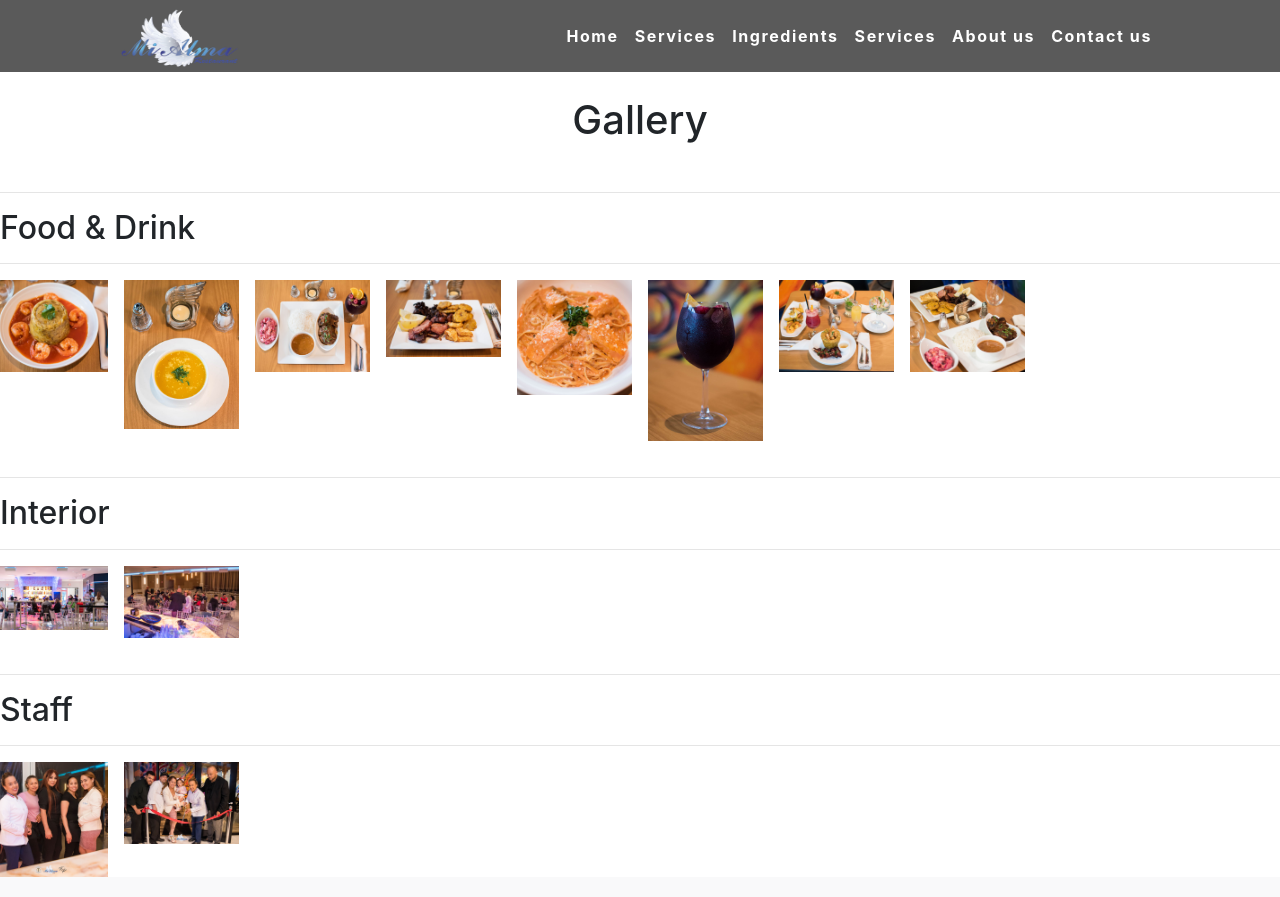
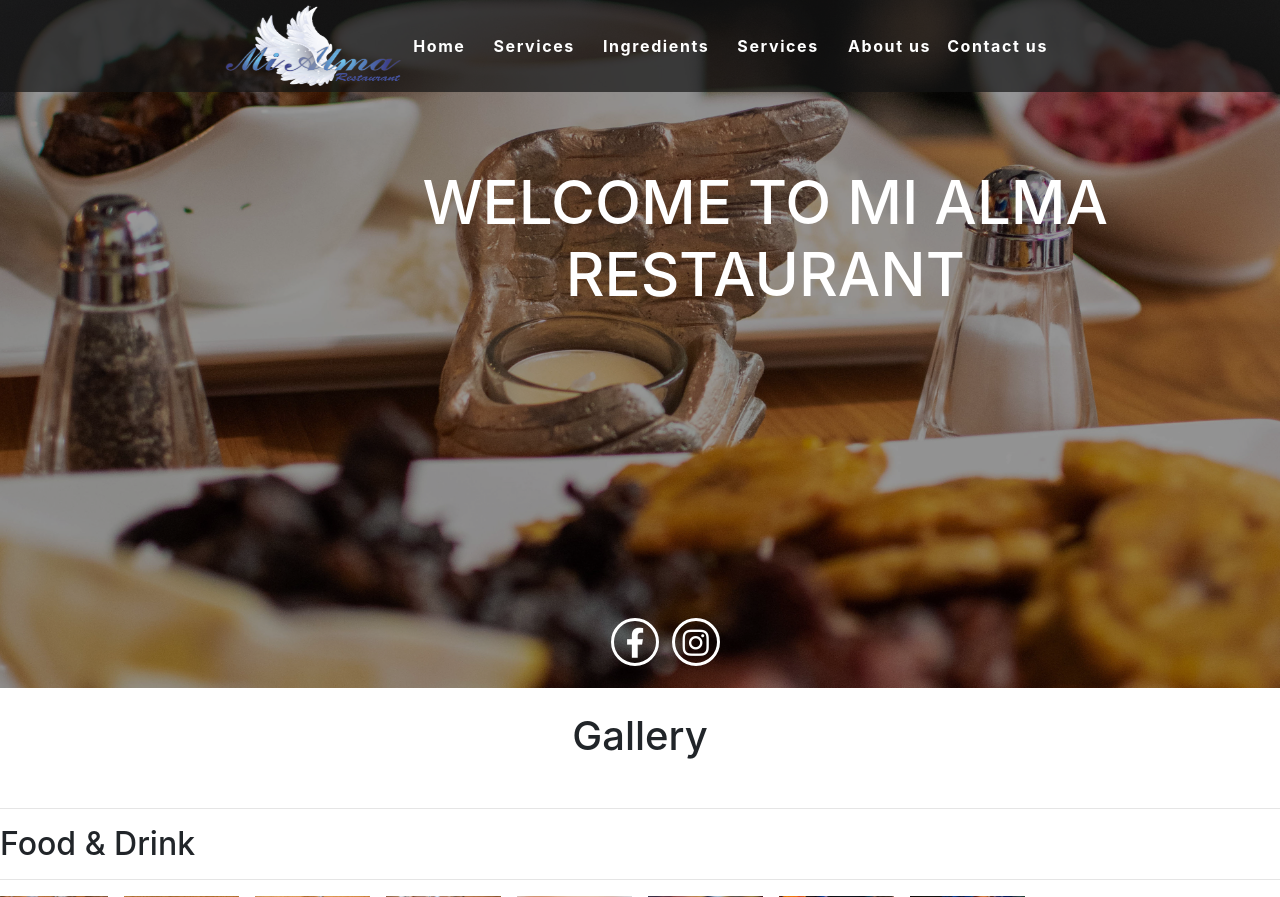
Before and after one commit to antonioi520/RESTAURANTsite, a PHP site: page /gallery.php in a window 1280 px wide. Shown: the top 897 px of the page. Run offline with PHP 8.4, Linux system fonts and the light colour scheme; some libraries are stand-ins or nearby versions.

Commit message:
added new header to gallery page

```diff
--- a/gallery.php
+++ b/gallery.php
@@ -27,28 +27,30 @@
 <body>
 <!-- Header -->
 
-<nav class="navbar navbar-expand-lg navbar-inverse bg-blackish">
-    <div class="col-md-1"></div>
-    <img src="img/logo.png" alt="logo" style="height: 60px;width: 120px;">
+<nav class="navbar navbar-expand-lg navbar-inverse bg-blackish" style="z-index: 1;">
+    <div class="col-md-2"></div>
+    <img src="img/logo.png" alt="logo" style="height: 85px;width: 180px;margin-top:-5px;">
     <!--<a class="navbar-brand" href="#" style="color:white">Mi Almas Cafe</a>-->
     <button class="navbar-toggler" type="button" data-toggle="collapse" data-target="#navbarSupportedContent" aria-controls="navbarSupportedContent" aria-expanded="false" aria-label="Toggle navigation">
         <span class="navbar-toggler-icon"></span>
     </button>
 
     <div class="collapse navbar-collapse" id="navbarSupportedContent">
-        <ul class="navbar-nav ml-auto ">
+        <ul class="navbar-nav mx-auto ">
             <li class="nav-item active">
-                <a class="nav-link" href="#">Home <span class="sr-only">(current)</span></a>
+                <a class="nav-link" href="#" style="padding-right:20px;">Home <span class="sr-only">(current)</span></a>
             </li>
             <li class="nav-item">
-                <a class="nav-link" href="#">Services</a>
+                <a class="nav-link" href="#" style="padding-right:20px;">Services</a>
             </li>
             <li class="nav-item">
-                <a class="nav-link" href="#">Ingredients</a>
+                <a class="nav-link" href="#" style="padding-right:20px;">Ingredients</a>
             </li>
             <li class="nav-item">
-                <a class="nav-link" href="#">Services</a>
+                <a class="nav-link" href="#" style="padding-right:20px;">Services</a>
             </li>
+        </ul>
+        <ul class="navbar-nav md-auto ">
             <li class="nav-item">
                 <a class="nav-link" href="#">About us</a>
             </li>
@@ -57,12 +59,19 @@
             </li>
         </ul>
     </div>
-    <div class="col-md-1"></div>
+    <div class="col-md-2"></div>
 </nav>
-<div id="carouselExampleFade" class="" data-ride="carousel">
-    <div class="carousel-inner">
-        <div class="carousel-item active">
-            <!--img src="img/header2.jpg" class="d-block w-100" alt="..." style="height:700px;filter:brightness(80%);"-->
+<div class="headerwrapper">
+    <div id="carouselExampleFade" class="" data-ride="carousel" style="z-index: 2;margin-top:-100px;">
+        <div class="carousel-inner">
+            <div class="carousel-item active">
+                <img src="img/header2.jpg" class="d-block w-100" alt="..." style="height:700px;filter:brightness(60%);">
+                <h1 class="headertext">WELCOME TO MI ALMA<br> RESTAURANT</H1>
+                <ul class="headericons">
+                    <li style="display: inline;padding:0.5em;"> <div id="test"><a href="https://www.facebook.com/Mi-Alma-1150016415172344/" target="_blank" class="circleborder"><i class="fab fa-facebook-f iconcolor"></i></a></div></li>
+                    <li style="display: inline;"><div id="test"><a href="https://www.instagram.com/mialmacafe/?hl=en" target="_blank" class="circleborder"> <i class="fab fa-instagram iconcolor"></i></a></div></li>
+                </ul>
+            </div>
         </div>
     </div>
 </div>
```
